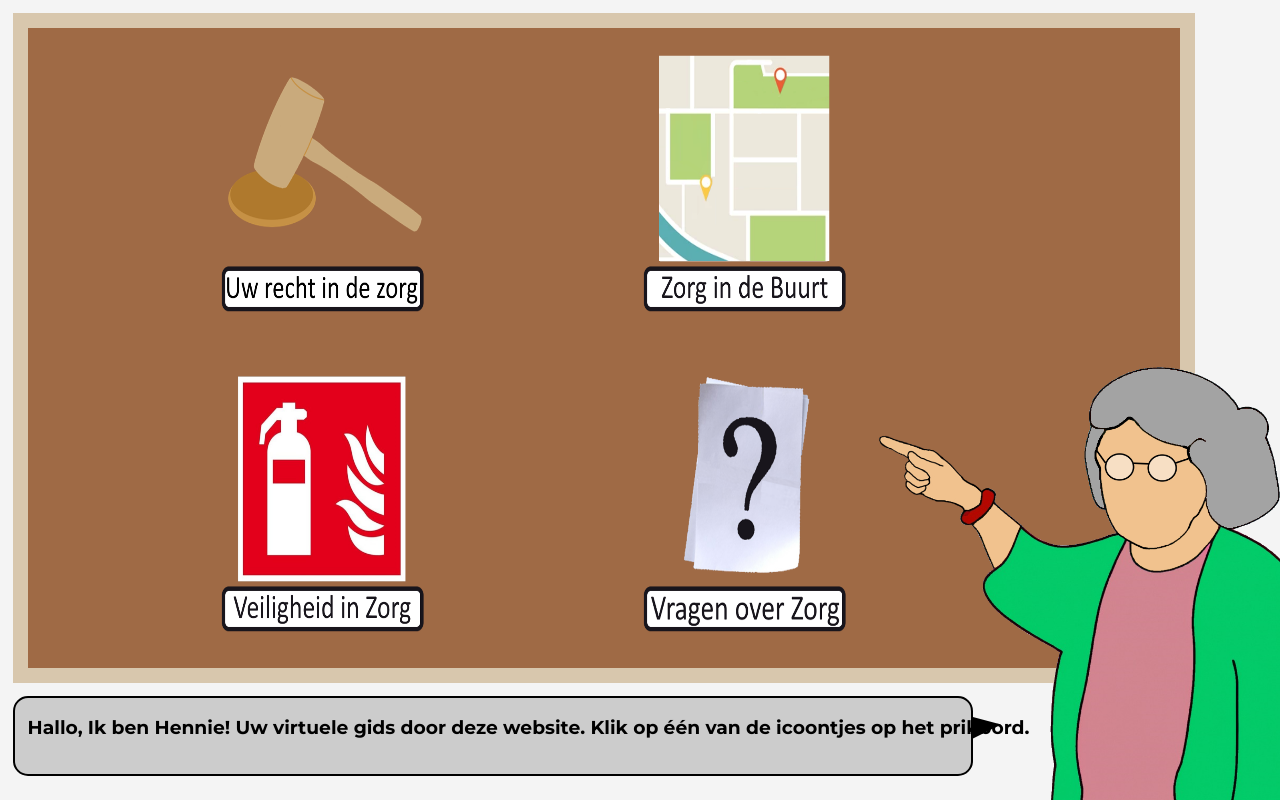
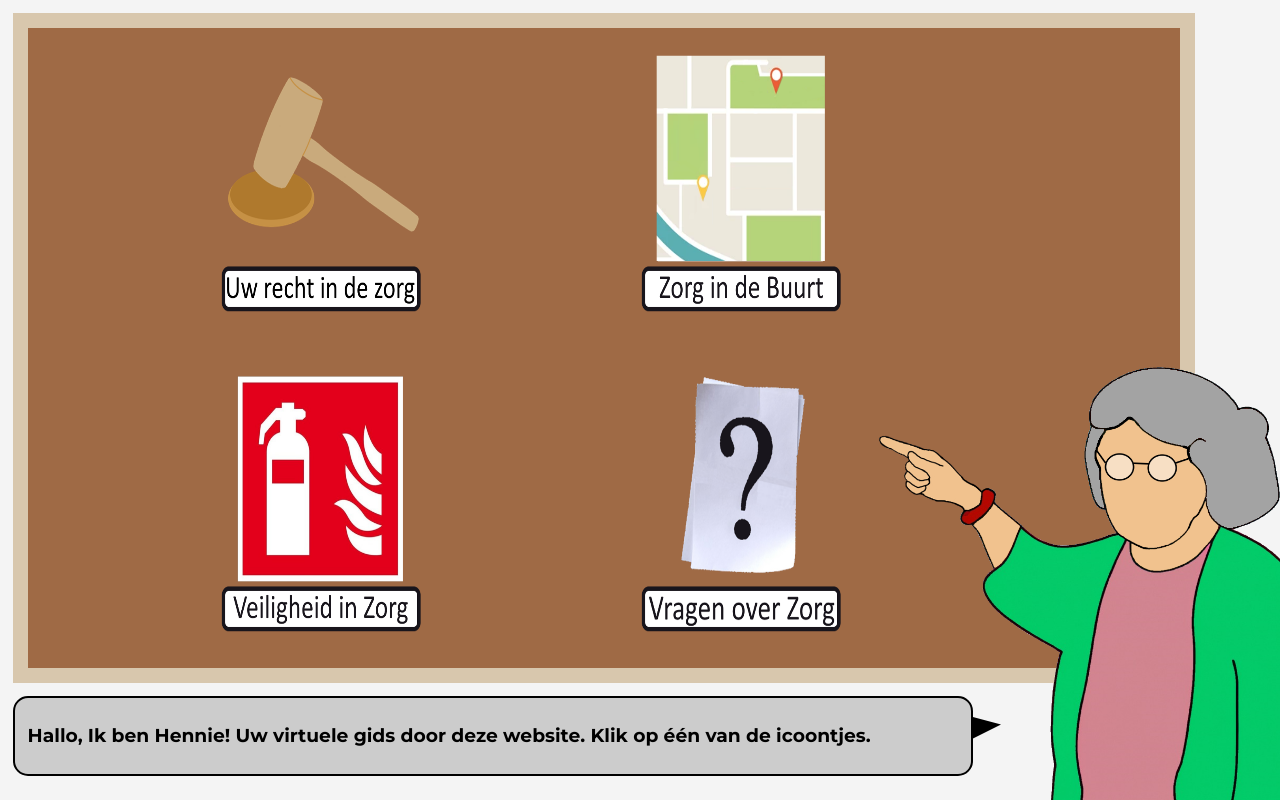
Before and after one commit to roel204/CLE3, a PHP site: page /Jaar1/ in a window 1280 px wide. Run offline with PHP 8.4, Linux system fonts and the light colour scheme.

Commit message:
wat small fixes

```diff
--- a/css/style.css
+++ b/css/style.css
@@ -13,8 +13,7 @@ body {
 .pinboard {
     border: 15px #D8C7AD solid;
     background-color: #9F6A45;
-    margin: 1vw;
-    margin-right: 10vw;
+    margin: 1vw 10vw 1vw 1vw;
     display: flex;
     flex-wrap: wrap;
     float: left;
@@ -24,12 +23,11 @@ body {
 }
 
 .pinboardItem {
-    margin: 2vw;
-    margin-left: 15vw;
+    margin: 2vw 2vw 2vw 15vw;
     display: flex;
     flex-direction: row;
     flex-wrap: wrap;
-    width: 16vw;
+    width: 15.8vw;
     cursor: pointer;
 }
 
@@ -50,6 +48,8 @@ body {
     border: 2px solid black;
     border-radius: 15px;
     box-sizing: border-box;
+    display: flex;
+    align-items: center;
 }
 
 #talk-box::before {
--- a/js/main.js
+++ b/js/main.js
@@ -1,5 +1,4 @@
 window.addEventListener('load', init);
-
 
 let pinboard;
 let imageUrls = [];
@@ -21,8 +20,7 @@ function init()
 
     document.addEventListener("click", imageClickHandler)
 
-    hennieTalk("Hallo, Ik ben Hennie! Uw virtuele gids door deze website. Klik op één van de icoontjes op het prikbord.")
-
+    hennieTalk("Hallo, Ik ben Hennie! Uw virtuele gids door deze website. Klik op één van de icoontjes.")
 }
 
 function imageClickHandler(e) {
@@ -31,23 +29,20 @@ function imageClickHandler(e) {
             window.location.href = e.target.getAttribute("data-url");
         }
     }
-
-
 }
 
 function hennieTalk(text) {
     const box = document.getElementById("box");
     const message = text;
-    const delay = 60;
+    const delay = 50;
 
-    let i = 0;
-    let interval = setInterval(() => {
-        if (message[i] === ' ') {
-            box.innerHTML += '&nbsp;';
-        } else {
-            box.innerText += message[i];
-        }
-        i++;
-        if (i >= message.length) clearInterval(interval);
-    }, delay);
+    for (let i = 0; i < message.length; i++) {
+        setTimeout(() => {
+            if (message[i] === ' ') {
+                box.innerHTML += '&nbsp;';
+            } else {
+                box.innerText += message[i];
+            }
+        }, i * delay);
+    }
 }
--- a/roelMap/Includes/action.php
+++ b/roelMap/Includes/action.php
@@ -8,7 +8,7 @@ function getData()
         [
             "id" => "1",
             "title" => "De waarde van ouder worden",
-            "description" => "<p>Mensen in Nederland worden steeds ouder. In 2030 zijn er 2.1 miljoen mensen ouder dan 75 jaar. Bijna een verdubbeling ten opzichte van de 1,3 miljoen mensen in 2019. De Rijksoverheid wil dat iedereen waardig oud kan worden.</p><h3>Trends ouderenzorg</h3><ul><li>Er zijn steeds meer mensen van 75 jaar en ouder.</li><li>Veel ouderen zullen langer gezond blijven, maar een grote groep zal ook te maken krijgen met gezondheidsproblemen.</li><li>Er zijn te weinig zorgprofessionals in de ouderenzorg aan het werk.</li><li>Vooral in de krimpregio’s zal de stijging van het aantal ouderen en het tekort aan zorgprofessionals meer problemen opleveren dan in andere regio’s.</li></ul><p>Voor meer informatie over onderwerpen zoals: <br> Eenzaamheid, Verbeterde verpleeghuiszorg, Langer thuis wonen. <br> Volg onderstaande link naar de website van Rijksoverheid.</p>",
+            "description" => "<p>Mensen in Nederland worden steeds ouder. In 2030 zijn er 2.1 miljoen mensen ouder dan 75 jaar. Bijna een verdubbeling ten opzichte van de 1,3 miljoen mensen in 2019. De Rijksoverheid wil dat iedereen waardig oud kan worden.</p><h3>Trends ouderenzorg</h3><ul><li>Er zijn steeds meer mensen van 75 jaar en ouder.</li><li>Veel ouderen zullen langer gezond blijven, maar een grote groep zal ook te maken krijgen met gezondheidsproblemen.</li><li>Er zijn te weinig zorgprofessionals in de ouderenzorg aan het werk.</li><li>Vooral in de krimpregio’s zal de stijging van het aantal ouderen en het tekort aan zorgprofessionals meer problemen opleveren dan in andere regio’s.</li></ul><p>Voor meer informatie, volg onderstaande link naar de website van Rijksoverheid.</p>",
             "source" => "https://www.rijksoverheid.nl/onderwerpen/ouderenzorg/waardig-ouder-worden",
         ],
         [
```
Also changed, not shown: roelMap/roelstyle.css (+10 -1 lines).
